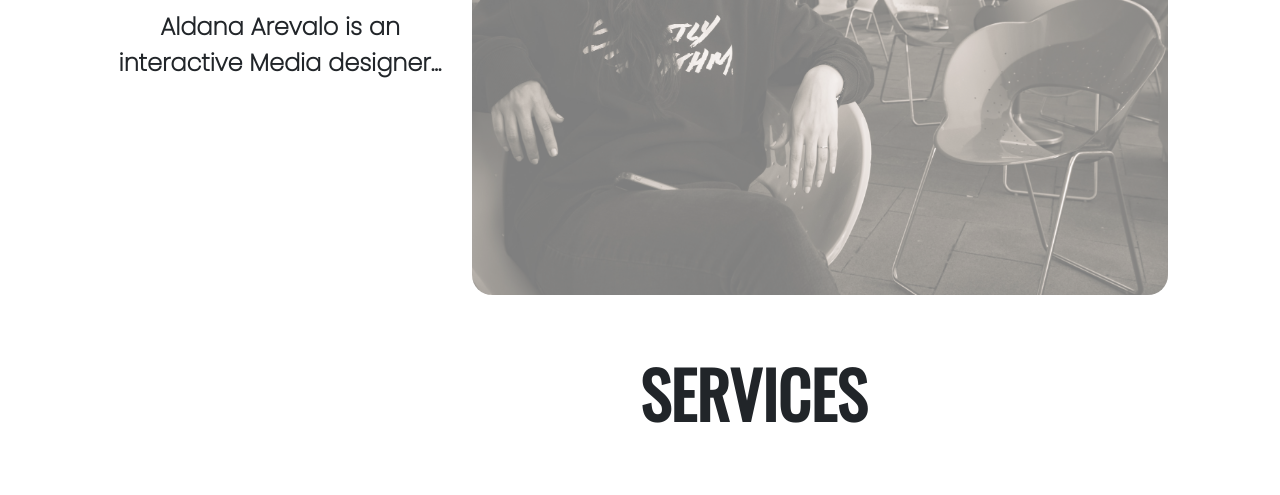
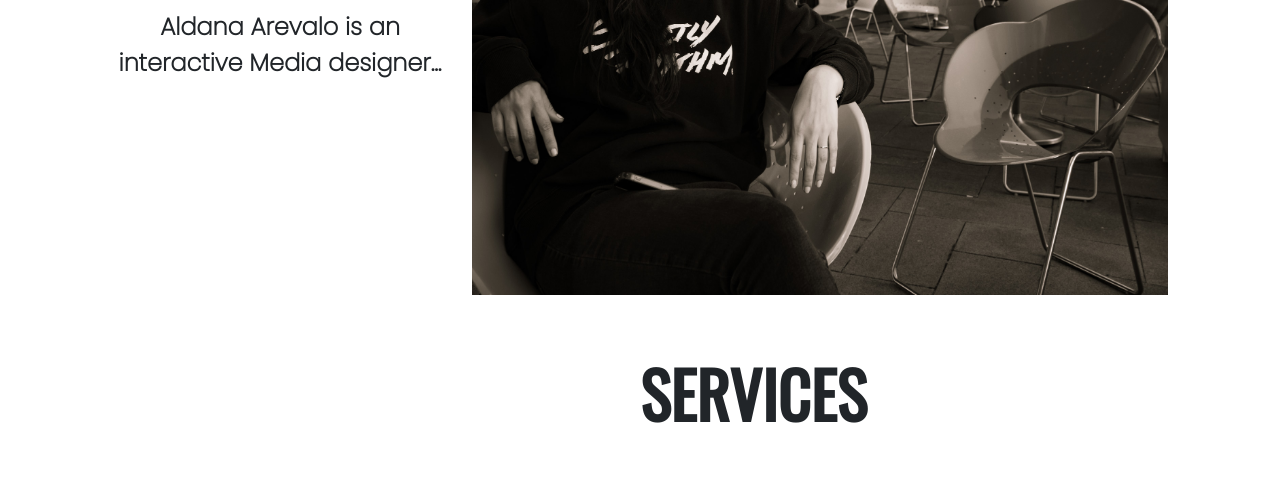
Before and after one commit to arev0007/portfolio, a plain HTML site: page index.html in a window 1280 px wide. Shown: the part 727-1222 px from the top of the page. Drawn offline with nearby package versions, Linux system fonts and the light colour scheme.

Commit message:
Updates css

```diff
--- a/css/main.css
+++ b/css/main.css
@@ -435,7 +435,7 @@ footer{
     padding: 50px;
  }
 
- .about-img{
+ .about-image{
     opacity: 0.5;
     border-radius: 20px;
 
```
Also changed, not shown: about.html (+1 -1 lines).
